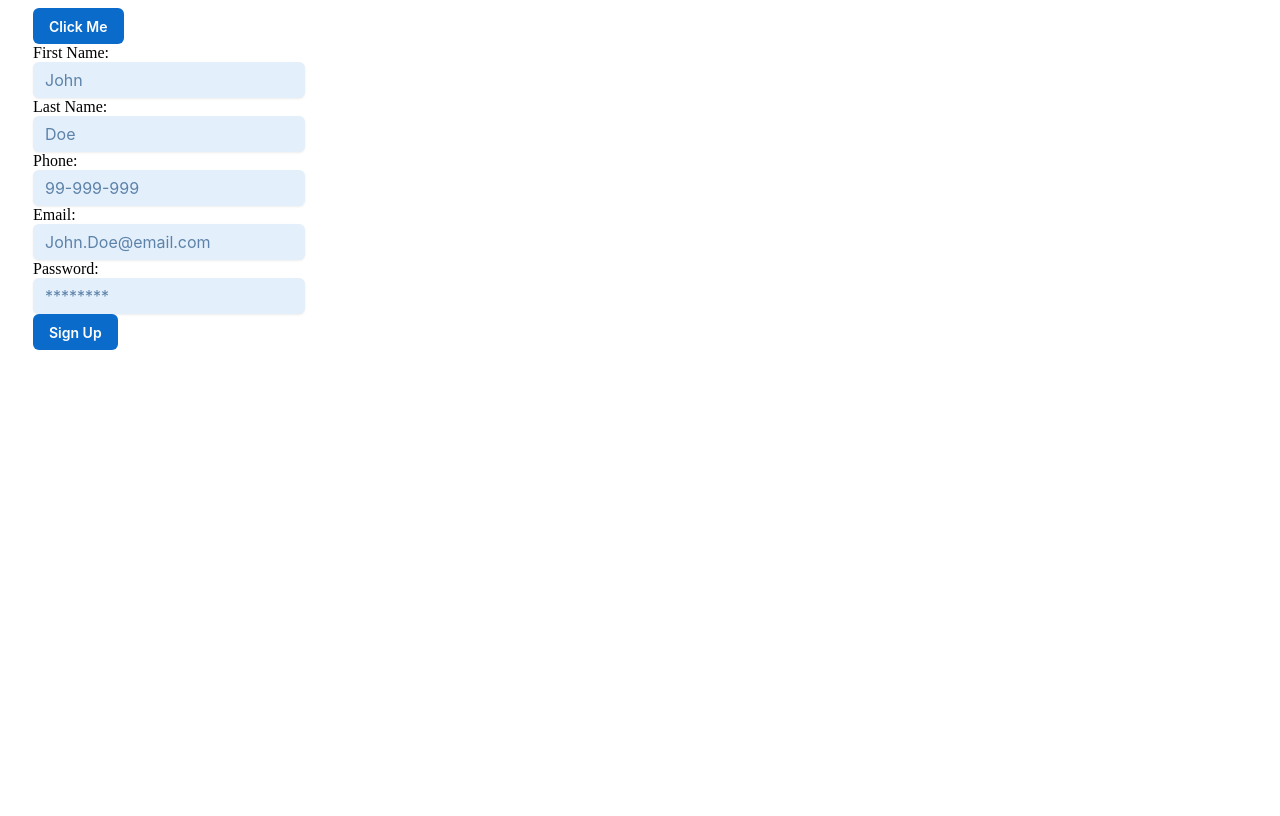
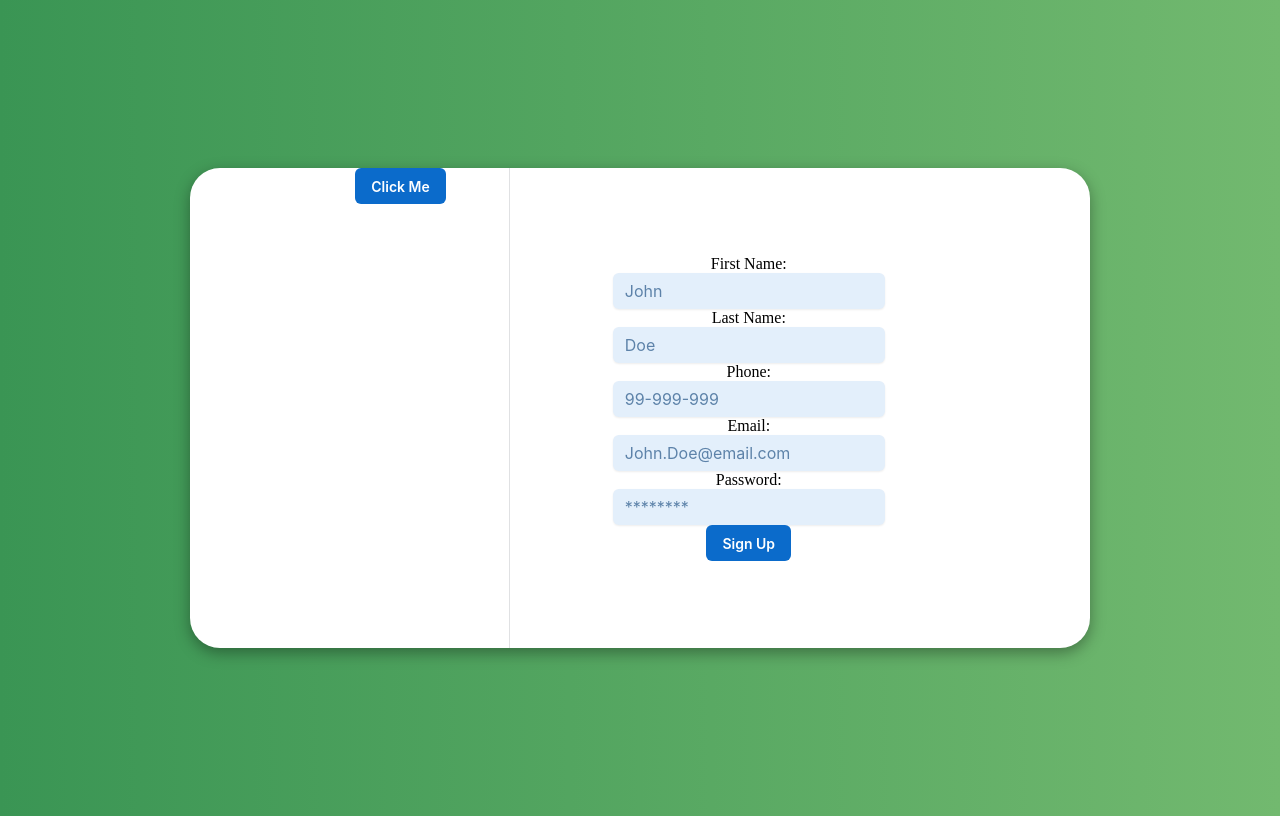
Before and after one commit to Raed-Bourouis/Events-website, a React (Vite) app in the folder frontend/: page / in a window 1280 px wide. Built offline with nearby package versions, Linux system fonts and the light colour scheme.

Commit message:
started login style

```diff
--- a/frontend/src/components/LoginPage.jsx
+++ b/frontend/src/components/LoginPage.jsx
@@ -26,13 +26,14 @@ async function LoginLogic(mail, pass) {
   }
 }
 
-function Login() {
+function Login(clnm) {
   let [mail, setMail] = useState("");
   let [pass, setPass] = useState("");
+  clnm= JSON.stringify(clnm).slice(9,15) + " form-container"
 
   return (
     <>
-      <form method="post" id="login-form">
+      <form method="post" id="login-form" className={clnm}>
         <label htmlFor="login-email">Email:</label>
         <Input
           variant="soft"
@@ -69,12 +70,14 @@ function Login() {
   );
 }
 
-function SignUp() {
+function SignUp(clnm) {
   let [mail, setMail] = useState("");
   let [pass, setPass] = useState("");
   let [firstName, setFirstName] = useState("");
   let [lastName, setLastName] = useState("");
   let [phone, setPhone] = useState("");
+  clnm= JSON.stringify(clnm).slice(9,15) + " form-container"
+
 
   async function SignUpLogic(firstName, lastName, phone, mail, pass) {
     let newUser = {
@@ -106,7 +109,7 @@ function SignUp() {
 
   return (
     <>
-      <form method="post" id="sign-form">
+      <form method="post" id="sign-form" className={clnm}>
         <label htmlFor="sign-fn">First Name:</label>
         <Input
           variant="soft"
@@ -185,32 +188,45 @@ function SignUp() {
   );
 }
 
+function SwitcherText(){
+
+  return(
+    0
+  )
+}
+
 function Switcher() {
   let [visible, setVisible] = useState(false);
+  let isActive = visible ? "active":"hidden"
+  let isHidden = visible ? "hidden":"active"
+
   return (
-    <div>
-      <Button
+    <div className="switcher">
+      <Button style={{height:"2.25rem"}}
         onClick={() => {
           setVisible(!visible);
         }}
       >
         Click Me
       </Button>
-      {visible ? <Login /> : <SignUp />}
+
+      <Divider style={{height:"100"}} orientation="vertical" />
+
+      {visible ? <Login clnm={isActive} /> : <SignUp clnm={isHidden} />}
     </div>
   );
 }
 
 function LoginPage() {
   return (
-    <div style={{ display: "flex", flexDirection: "row", gap: "25px" }}>
+    <div className="container">
       <ToastContainer />
       <Switcher />
 
       {/* <div style={{ "width": "40vw" }}>
         <Login />
       </div>
-      <Divider orientation="vertical" />
+
       <div style={{ "width": "40vw" }}>
         <SignUp />
       </div> */}
--- a/frontend/src/style/Login.css
+++ b/frontend/src/style/Login.css
@@ -0,0 +1,68 @@
+body {
+    background-color: #9dd99f;
+    background-image: url('../assets/BackgroundImage.jpg');
+    background: linear-gradient(to right, #3a9554, #72b96f);
+    display: flex;
+    align-items: center;
+    justify-content: center;
+    flex-direction: column;
+    height: 100vh;
+}
+
+.container {
+  background-color: #fff;
+  border-radius: 30px;
+  box-shadow: 0 5px 15px rgba(0, 0, 0, 0.35);
+  position: relative;
+  overflow: hidden;
+  width: 900px;
+  max-width: 100%;
+  height: 90%;
+  min-height: 480px;
+}
+
+.form-container {
+  height: 100%;
+  transition: all 0.6s ease-in-out;
+}
+
+.container form{
+    background-color: #fff;
+    display: flex;
+    align-items: center;
+    justify-content: center;
+    flex-direction: column;
+    padding: 0 40px;
+    height: 100%;
+}
+
+.active{
+    animation: move 0.6s;
+}
+
+.hidden{
+    animation: move 0.6s reverse ;
+}
+
+.switcher{
+    display: flex;
+    /* align-items: center; */
+    gap:7%;
+    height: 100%;
+    justify-content: center;
+    flex-direction: row;
+}
+
+
+@keyframes move{
+    0%{
+        transform: translateX(100%);
+        opacity: 0;
+        z-index: 1;
+    }
+    100%{
+        transform: translateX(0);
+        opacity: 1;
+        z-index: 5;
+    }
+}
```
